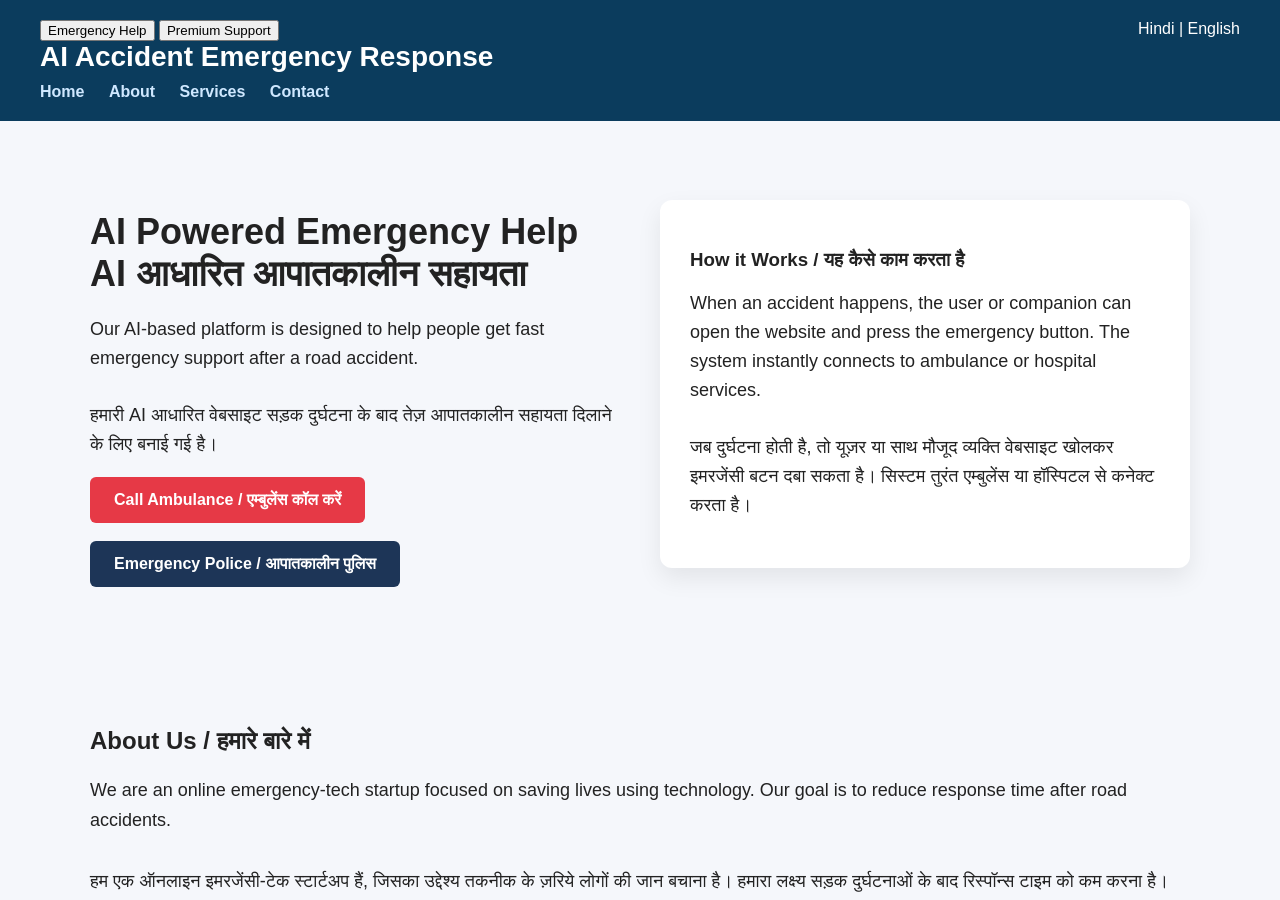
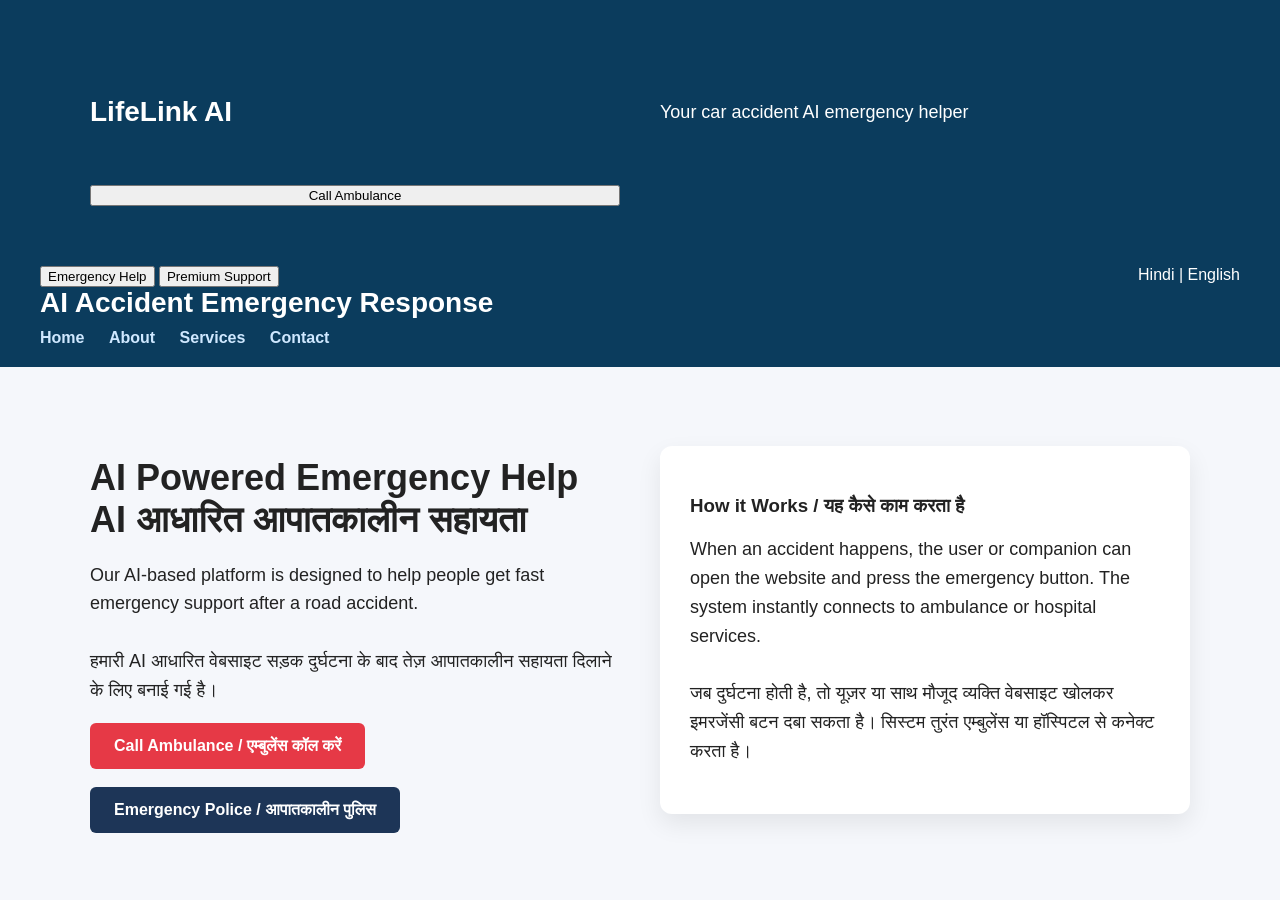
Before and after one commit to mahirsharma091-oss/lifelink-ai, a plain HTML site: page index.html in a window 1280 px wide. Shown: the top 900 px of the page. Drawn offline with Linux system fonts and the light colour scheme.

Commit message:
Update index.html

```diff
--- a/index.html
+++ b/index.html
@@ -22,7 +22,11 @@
     @media(max-width:800px){ .hero{ grid-template-columns:1fr; } }
   </style>
 </head>
-<body><header>
+<body><header><section class="hero">
+  <h1>LifeLink AI</h1>
+  <p>Your car accident AI emergency helper</p>
+  <button class="cta">Call Ambulance</button>
+</section>
 <button onclick="window.location.href='tel:112'">
   Emergency Help
 </button>
```
